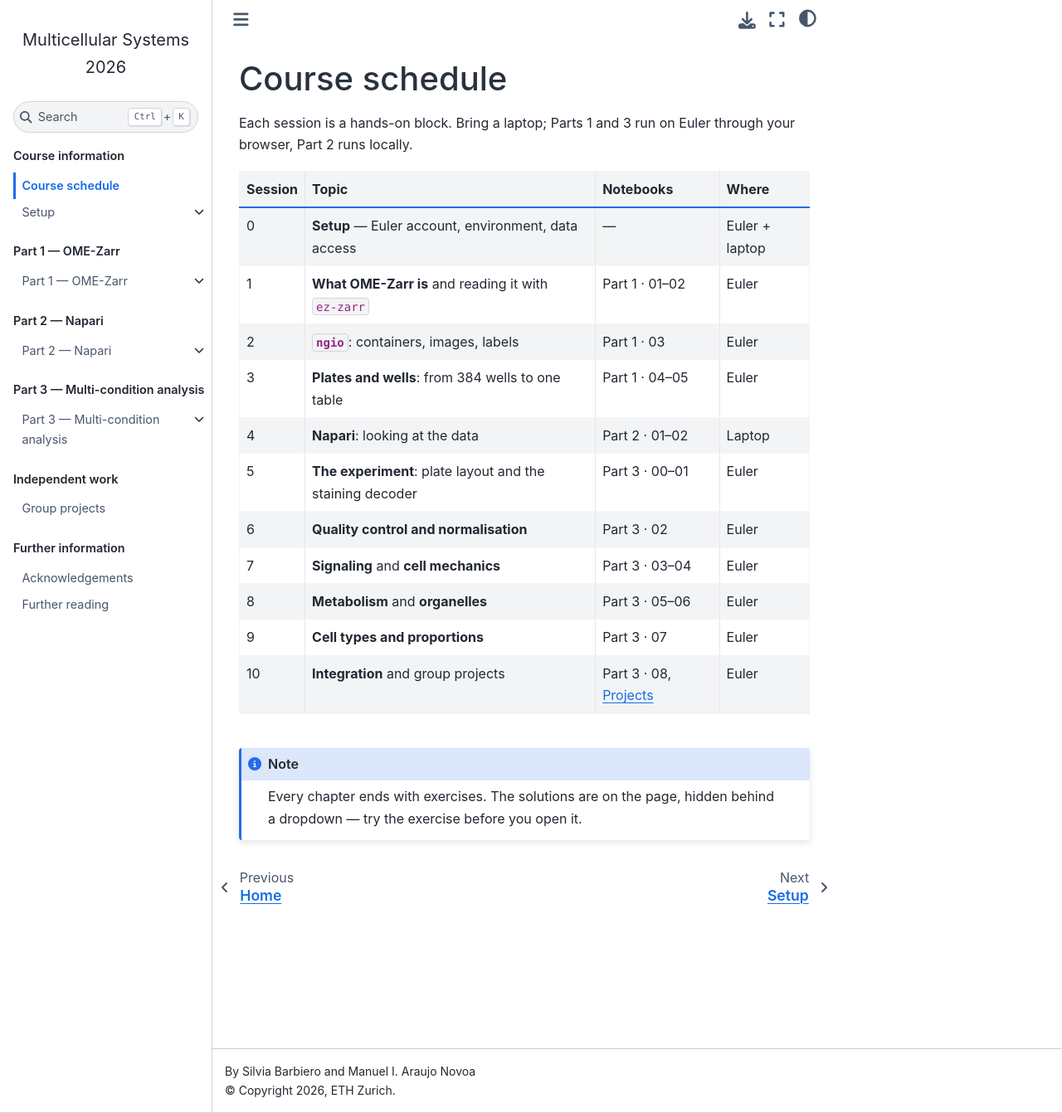
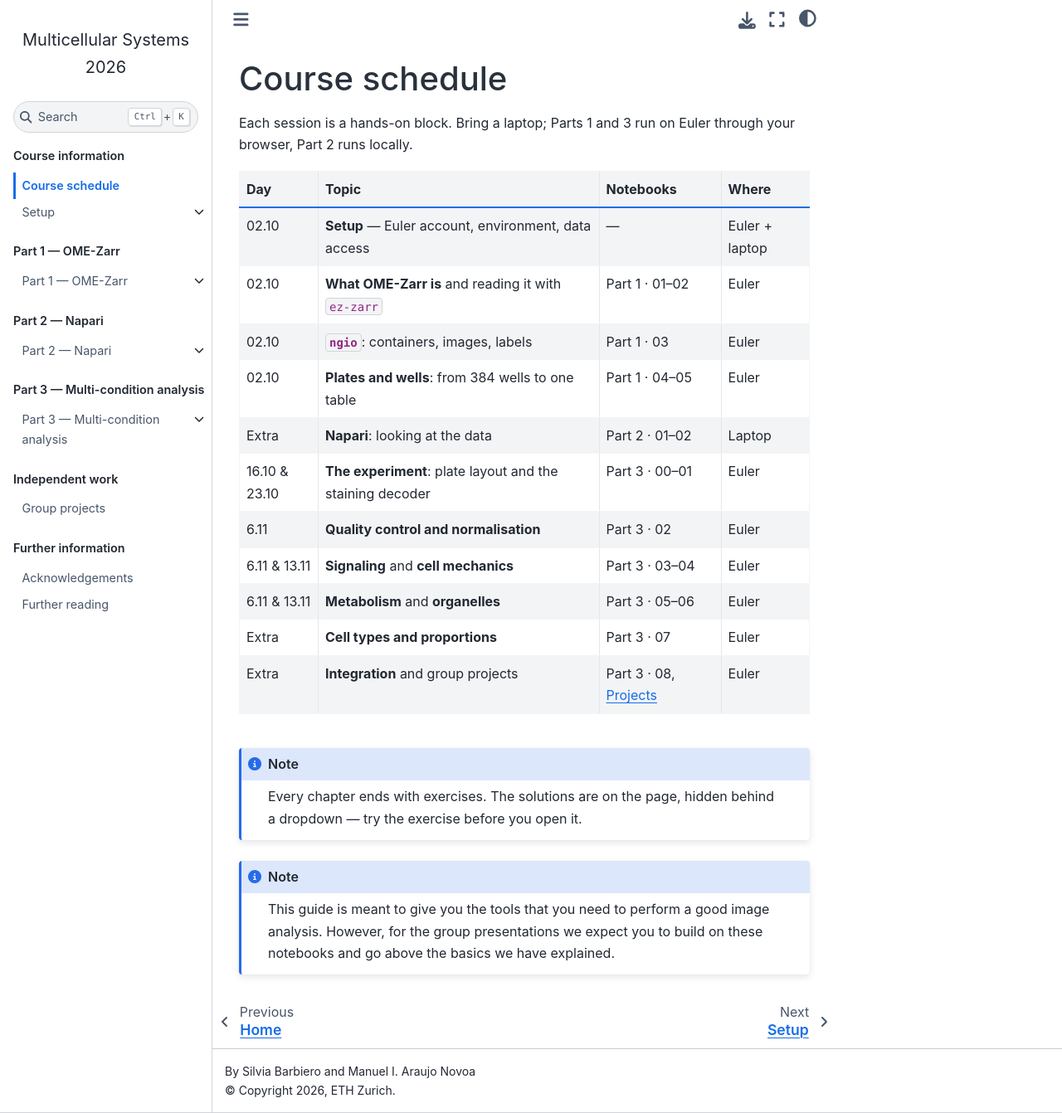
Before and after one commit to LiberaliLab/Multicellular-Systems-2026, a Jupyter Book: the page built from book/course_schedule.md, in a window 1280 px wide and 1342 px high. Shown: the whole window at 83% size. Built offline with Jupyter Book 1.0.4 settings and Sphinx 7.4.7 and the Sphinx Book theme 1.1.4, drawn with Linux system fonts in a browser that asks for light colours.

````diff
--- a/book/course_schedule.md
+++ b/book/course_schedule.md
@@ -3,21 +3,24 @@
 Each session is a hands-on block. Bring a laptop; Parts 1 and 3 run on Euler through
 your browser, Part 2 runs locally.
 
-| Session | Topic | Notebooks | Where |
+| Day | Topic | Notebooks | Where |
 |---|---|---|---|
-| 0 | **Setup** — Euler account, environment, data access | — | Euler + laptop |
-| 1 | **What OME-Zarr is** and reading it with `ez-zarr` | Part 1 · 01–02 | Euler |
-| 2 | **`ngio`**: containers, images, labels | Part 1 · 03 | Euler |
-| 3 | **Plates and wells**: from 384 wells to one table | Part 1 · 04–05 | Euler |
-| 4 | **Napari**: looking at the data | Part 2 · 01–02 | Laptop |
-| 5 | **The experiment**: plate layout and the staining decoder | Part 3 · 00–01 | Euler |
-| 6 | **Quality control and normalisation** | Part 3 · 02 | Euler |
-| 7 | **Signaling** and **cell mechanics** | Part 3 · 03–04 | Euler |
-| 8 | **Metabolism** and **organelles** | Part 3 · 05–06 | Euler |
-| 9 | **Cell types and proportions** | Part 3 · 07 | Euler |
-| 10 | **Integration** and group projects | Part 3 · 08, [Projects](projects.md) | Euler |
+| 02.10 | **Setup** — Euler account, environment, data access | — | Euler + laptop |
+| 02.10 | **What OME-Zarr is** and reading it with `ez-zarr` | Part 1 · 01–02 | Euler |
+| 02.10 | **`ngio`**: containers, images, labels | Part 1 · 03 | Euler |
+| 02.10 | **Plates and wells**: from 384 wells to one table | Part 1 · 04–05 | Euler |
+| Extra | **Napari**: looking at the data | Part 2 · 01–02 | Laptop |
+| 16.10 & 23.10 | **The experiment**: plate layout and the staining decoder | Part 3 · 00–01 | Euler |
+| 6.11 | **Quality control and normalisation** | Part 3 · 02 | Euler |
+| 6.11 & 13.11 | **Signaling** and **cell mechanics** | Part 3 · 03–04 | Euler |
+| 6.11 & 13.11 | **Metabolism** and **organelles** | Part 3 · 05–06 | Euler |
+| Extra | **Cell types and proportions** | Part 3 · 07 | Euler |
+| Extra | **Integration** and group projects | Part 3 · 08, [Projects](projects.md) | Euler |
 
 ```{note}
 Every chapter ends with exercises. The solutions are on the page, hidden behind a
 dropdown — try the exercise before you open it.
 ```
+```{note}
+This guide is meant to give you the tools that you need to perform a good image analysis. However, for the group presentations we expect you to build on these notebooks and go above the basics we have explained.
+```
````
Also changed, not shown: README.md (+42 -1 lines), book/acknowledgements.md (+1 -1 lines), book/further_reading.md (+1 -1 lines), book/landing.md (+27 -6 lines), book/projects.md (+0 -6 lines).
